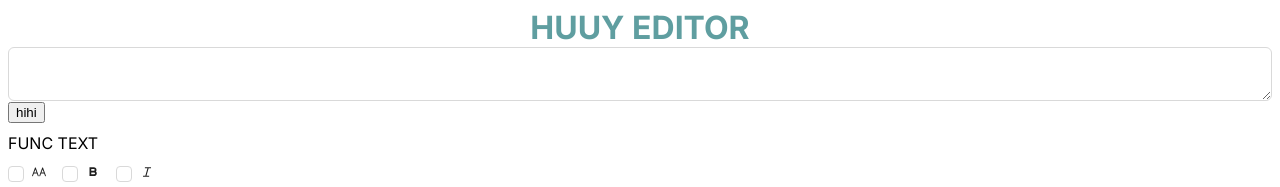
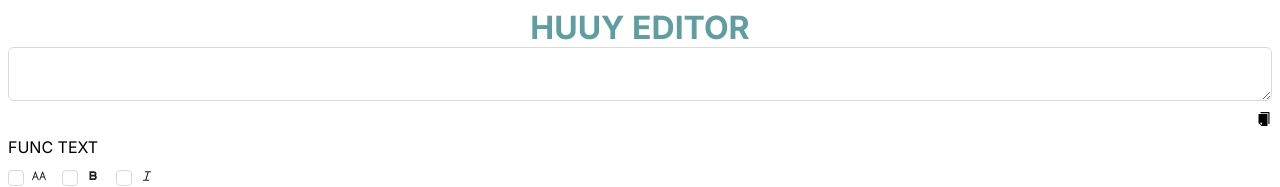
Before and after one commit to huynhhuuy1999/textEditor, a Next.js app: page / in a window 1280 px wide. Shown: the top 187 px of the page. Built offline with nearby package versions, Linux system fonts and the light colour scheme.

Commit message:
remove alert and add useId

```diff
--- a/src/app/page.tsx
+++ b/src/app/page.tsx
@@ -2,10 +2,11 @@
 import { EditorText, FuncText } from "@/components";
 import Logo from "@/components/Logo";
 import Link from "next/link";
-import { useState } from "react";
+import { useId, useState } from "react";
 
 export default function Home() {
   const [stylesCustom, setStyleCustom] = useState({});
+
   const convertStyleCustom = (value: any[]) => {
     const styles = value.reduce((accumulator, currentValue) => {
       return { ...accumulator, ...currentValue };
--- a/src/components/EditorText/index.tsx
+++ b/src/components/EditorText/index.tsx
@@ -1,5 +1,6 @@
 import { Input } from "antd";
-import React, { useState } from "react";
+import React, { useId, useState } from "react";
+import { AiFillCopy } from "react-icons/ai";
 import styles from "./styles.module.css";
 
 interface IEditorText {
@@ -9,9 +10,10 @@ interface IEditorText {
 export const EditorText: React.FC<IEditorText> = ({ styleCustom }) => {
   const { TextArea } = Input;
   const [text, setText] = useState("");
+  const idText = useId();
 
   const onCopy = () => {
-    var copyText: any = document.getElementById("hihi");
+    var copyText: any = document.getElementById(idText);
     if (copyText) {
       copyText.select();
       copyText.setSelectionRange(0, 99999); // For mobile devices
@@ -20,7 +22,7 @@ export const EditorText: React.FC<IEditorText> = ({ styleCustom }) => {
       navigator.clipboard.writeText(copyText.value);
 
       // Alert the copied text
-      alert("Copied the text: " + copyText.value);
+      // alert("Copied the text: " + copyText.value);
     }
   };
   return (
@@ -30,9 +32,11 @@ export const EditorText: React.FC<IEditorText> = ({ styleCustom }) => {
         value={text}
         onChange={(e) => setText(e.target.value)}
         style={styleCustom}
-        id="hihi"
+        id={idText}
       />
-      <button onClick={onCopy}>hihi</button>
+      <div className={styles.iconCopy}>
+        <AiFillCopy onClick={onCopy} />
+      </div>
     </div>
   );
 };
--- a/src/components/EditorText/styles.module.css
+++ b/src/components/EditorText/styles.module.css
@@ -1,3 +1,5 @@
-.textArea {
-  color: red;
+.iconCopy {
+  display: flex;
+  justify-content: flex-end;
+  margin-top: 10px;
 }
```
